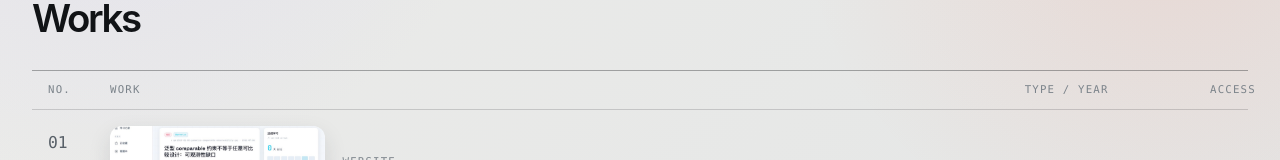
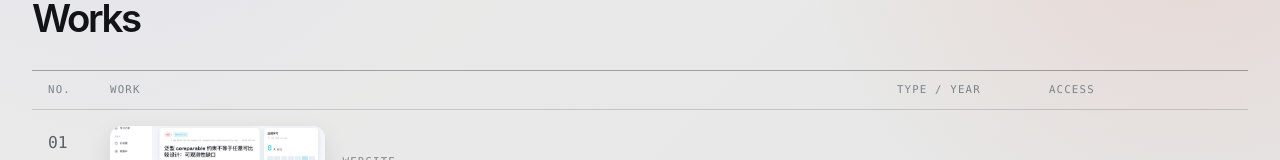
Before and after one commit to SeaHub/LoomNest, a Vue app: page / in a window 1280 px wide. Shown: the part 207-367 px from the top of the page. Built offline with nearby package versions, Linux system fonts and the light colour scheme.

Commit message:
fix: align work table columns

```diff
--- a/src/styles.css
+++ b/src/styles.css
@@ -221,7 +221,10 @@ button { font: inherit; }
   padding: 74px 0 84px;
 }
 
-.works-column { min-width: 0; }
+.works-column {
+  --work-grid-columns: 44px minmax(90px, 0.48fr) minmax(0, 1.2fr) minmax(54px, 0.3fr) minmax(66px, 0.32fr) 22px;
+  min-width: 0;
+}
 
 .eyebrow,
 .detail-label,
@@ -266,7 +269,7 @@ button { font: inherit; }
 
 .column-labels {
   display: grid;
-  grid-template-columns: 44px minmax(0, 1.4fr) minmax(110px, 0.7fr) minmax(76px, 0.4fr) 22px;
+  grid-template-columns: var(--work-grid-columns);
   gap: 18px;
   padding: 11px 16px;
   border-top: 1px solid var(--line-strong);
@@ -284,7 +287,7 @@ button { font: inherit; }
 
 .work-row {
   display: grid;
-  grid-template-columns: 44px minmax(90px, 0.48fr) minmax(0, 1.2fr) minmax(54px, 0.3fr) minmax(66px, 0.32fr) 22px;
+  grid-template-columns: var(--work-grid-columns);
   gap: 18px;
   align-items: center;
   width: 100%;
```
